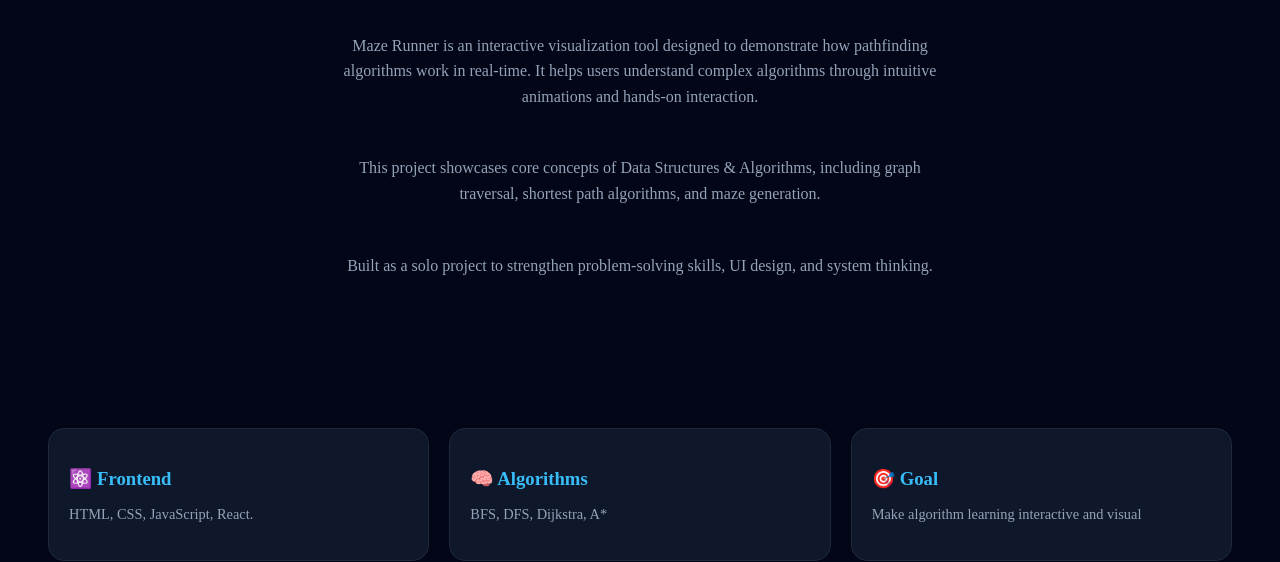
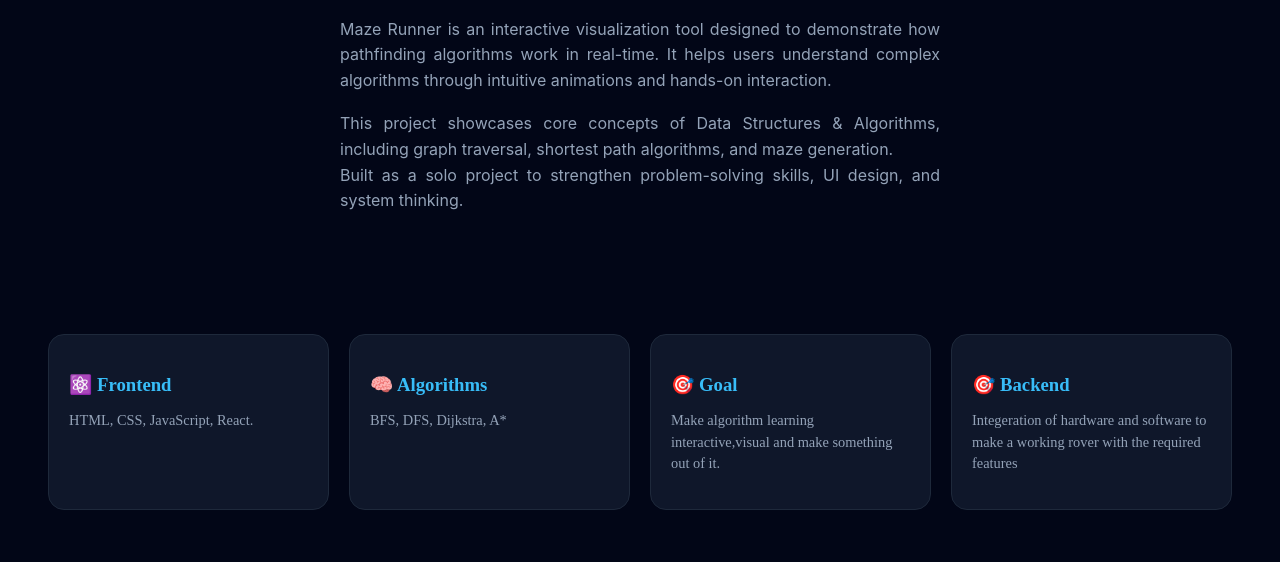
Before and after one commit to qkimrobins/Practice_shytt, a plain HTML site: page HTML/about.html in a window 1280 px wide. Shown: the part 274-836 px from the top of the page. Drawn offline with Linux system fonts and the light colour scheme.

Commit message:
updated about section

```diff
--- a/HTML/about.html
+++ b/HTML/about.html
@@ -25,18 +25,35 @@
   <section class="hero" style="height:auto; padding:60px 20px;">
     <h2>About <span>Maze Runner</span></h2>
 
-    <p>
+    <p style="
+    position: inherit;
+    text-align: justify;
+    width: 100%;
+    font-family: 'SF Pro Display', 'SF Pro Text', -apple-system, BlinkMacSystemFont, 'Segoe UI', Arial, sans-serif;
+    margin: 0;
+">
       Maze Runner is an interactive visualization tool designed to demonstrate
       how pathfinding algorithms work in real-time. It helps users understand
       complex algorithms through intuitive animations and hands-on interaction.
     </p>
-
-    <p>
+<br>
+   <p style="
+    position: inherit;
+    text-align: justify;
+    width: 100%;
+    font-family: 'SF Pro Display', 'SF Pro Text', -apple-system, BlinkMacSystemFont, 'Segoe UI', Arial, sans-serif;
+    margin: 0;
+">
       This project showcases core concepts of Data Structures & Algorithms,
       including graph traversal, shortest path algorithms, and maze generation.
     </p>
-
-    <p>
+    <p style="
+    position: inherit;
+    text-align: justify;
+    width: 100%;
+    font-family: 'SF Pro Display', 'SF Pro Text', -apple-system, BlinkMacSystemFont, 'Segoe UI', Arial, sans-serif;
+    margin: 0;
+">
       Built as a solo project to strengthen problem-solving skills, UI design,
       and system thinking.
     </p>
@@ -56,13 +73,19 @@
 
     <div class="card">
       <h3>🎯 Goal</h3>
-      <p>Make algorithm learning interactive and visual</p>
+      <p>Make algorithm learning interactive,visual and make something out of it. </p>
     </div>
+
+    <div class="card">
+      <h3>🎯 Backend</h3>
+      <p>Integeration of hardware and software to make a working rover with the required features</p>
+    </div>
+
   </section>
 
   <!-- FOOTER -->
   <footer>
-    © 2026 Maze Runner | Built with ❤️ by You
+    © 2026 Maze Runner | Built with ❤️ by Robins
   </footer>
 
 </body>
```
